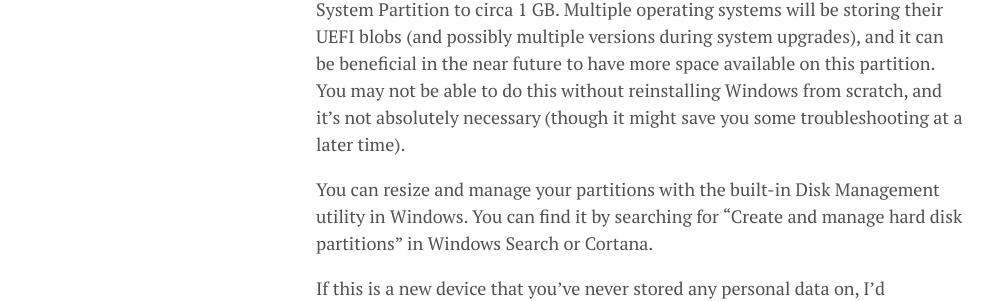
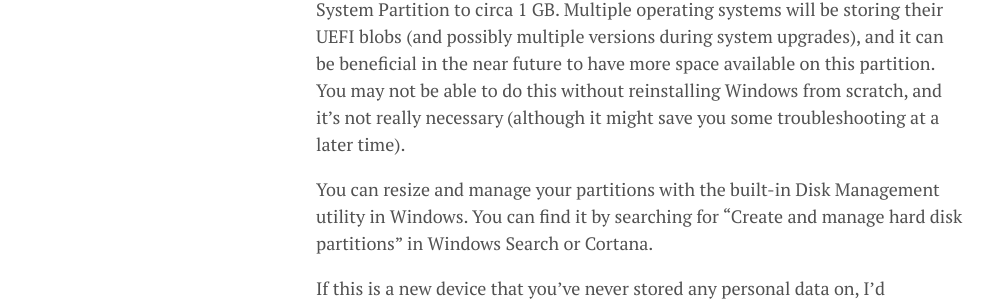
Before and after one commit to lgeurts/lgeurts.github.io, a Jekyll site: the page built from _posts/2019-03-19-dual-booting-windows-and-linux.md, in a window 1280 px wide and 900 px high, scrolled down 1528 px. Shown: the part 290-591 px from the top of the window, without its empty margins (0-995 px from the left). Built offline with Jekyll 4.4.1, drawn with Linux system fonts in a browser that asks for light colours; nearby versions of some CDN libraries; comment, search, counter and statistics services are not loaded; some of the changed text lies outside the part shown.

Commit message:
Update 2019-03-19-dual-booting-windows-and-linux.md

```diff
--- a/_posts/2019-03-19-dual-booting-windows-and-linux.md
+++ b/_posts/2019-03-19-dual-booting-windows-and-linux.md
@@ -32,7 +32,7 @@ To install a second operating system - whether another copy of Windows, Linu
 
 Try to free up at least 20 GB for a Linux installation. Some distros (like Ubuntu and Fedora) install themselves alongside Win-10 with fully guided installation options if you prepare your disk in this way.
 
-Optionally, if your partition layout allows for it you should also grow your UEFI System Partition to circa 1 GB. Multiple operating systems will be storing their UEFI blobs (and possibly multiple versions during system upgrades), and it can be beneficial in the near future to have more space available on this partition. You may not be able to do this without reinstalling Windows from scratch, and it’s not absolutely necessary (though it might save you some troubleshooting at a later time).
+Optionally, if your partition layout allows for it you should also grow your UEFI System Partition to circa 1 GB. Multiple operating systems will be storing their UEFI blobs (and possibly multiple versions during system upgrades), and it can be beneficial in the near future to have more space available on this partition. You may not be able to do this without reinstalling Windows from scratch, and it’s not really necessary (although it might save you some troubleshooting at a later time).
 
 You can resize and manage your partitions with the built-in Disk Management utility in Windows. You can find it by searching for “Create and manage hard disk partitions” in Windows Search or Cortana.
 
```
